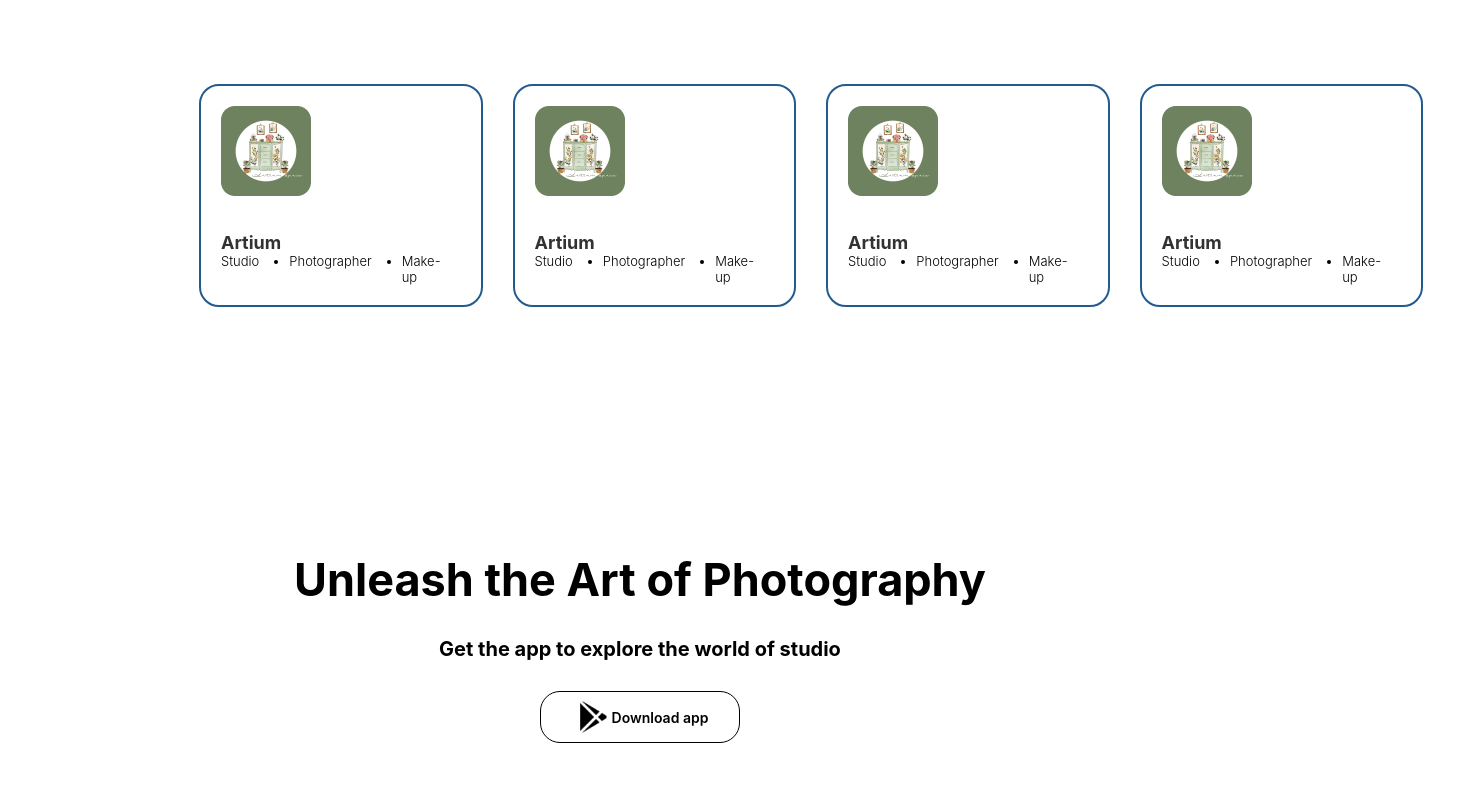
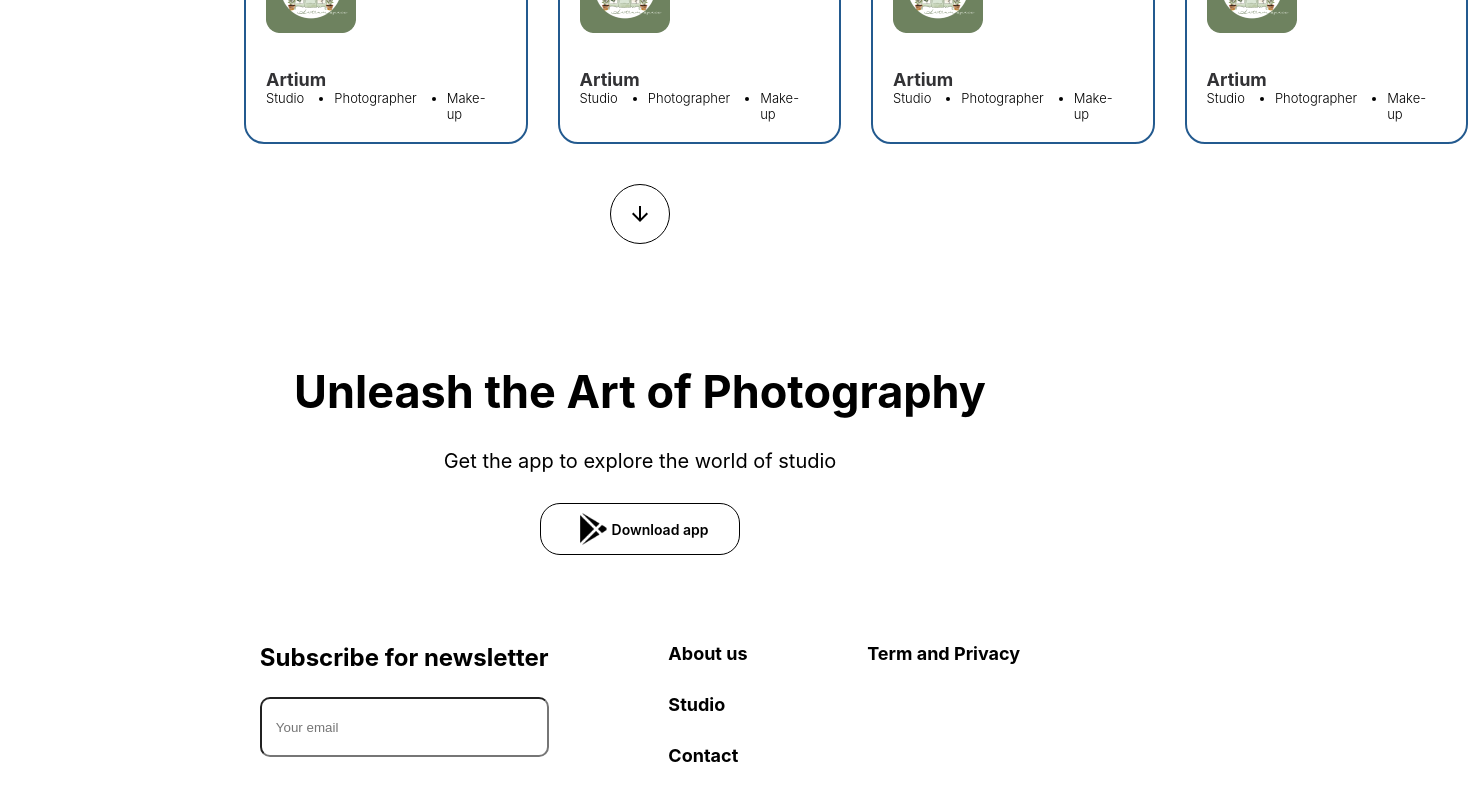
Before and after one commit to eung-eung/FrameMatesClient, a React (Create React App) app: page / in a window 1280 px wide. Shown: the part 1932-2732 px from the top of the page, 1468 px wide, since content can reach past the window. Built offline with nearby package versions, Linux system fonts and the light colour scheme.

Commit message:
add href

```diff
--- a/src/components/homePageComponents/AppFramemates.js
+++ b/src/components/homePageComponents/AppFramemates.js
@@ -2,7 +2,7 @@ import React from 'react'
 
 export default function AppFramemates() {
     return (
-        <div className='app-part'>
+        <div className='app-part' id='app'>
             <h1 className='first-title'>
                 Unleash the Art of Photography
             </h1>
@@ -13,6 +13,22 @@ export default function AppFramemates() {
                 <img src='/images/GooglePlay.png' />
                 <p>Download app</p>
             </div>
+
+            <div className='footer'>
+                <div className='footer-sub'>
+                    <p>Subscribe for newsletter</p>
+                    <input placeholder='Your email' className='subscribe' />
+                </div>
+
+                <div className='list-footer'>
+                    <a href='#about'>About us</a>
+                    <a href='#studio'>Studio</a>
+                    <a href='#contact'>Contact</a>
+                </div>
+                <div className='term'>
+                    <p>Term and Privacy</p>
+                </div>
+            </div>
         </div>
     )
 }
--- a/src/components/homePageComponents/Highlight.js
+++ b/src/components/homePageComponents/Highlight.js
@@ -1,6 +1,6 @@
 import React from 'react'
 import HighlightStudio from './HighlightStudio'
-
+import ArrowDownwardIcon from '@mui/icons-material/ArrowDownward';
 export default function Highlight() {
     return (
         <div className='highlight-part' id='highlight'>
@@ -11,7 +11,9 @@ export default function Highlight() {
                 <HighlightStudio />
                 <HighlightStudio />
             </div>
-
+            <div className='arrow-down' onClick={() => window.location.href = "#app"}>
+                <ArrowDownwardIcon />
+            </div>
         </div>
     )
 }
--- a/src/components/homePageComponents/HomeSummary.js
+++ b/src/components/homePageComponents/HomeSummary.js
@@ -2,10 +2,14 @@ import React from 'react'
 import EastOutlinedIcon from '@mui/icons-material/EastOutlined';
 import NearMeOutlinedIcon from '@mui/icons-material/NearMeOutlined';
 import ArrowDownwardIcon from '@mui/icons-material/ArrowDownward';
-export default function HomeSummary() {
+export default function HomeSummary({ setNav }) {
+    const handleRef = ref => {
+        window.location.href = ref
+        setNav(ref)
+    }
     return (
         <>
-            <div className='home-package'>
+            <div className='home-package' id='home'>
                 <div className='our-studio'>
                     <img src='/images/Rectangle7.png' />
                     <div className='our-studio-content'>
@@ -18,7 +22,7 @@ export default function HomeSummary() {
                 </div>
                 {/* mid */}
                 <div className='middle-content'>
-                    <div className='about'>
+                    <div className='about' onClick={() => handleRef("#about")}>
                         <p>About us</p>
                         <div className='about-content'>
                             <span>Discovery</span>
@@ -34,7 +38,7 @@ export default function HomeSummary() {
                     </div>
                 </div>
                 {/* 3rd */}
-                <div className='highlight'>
+                <div className='highlight' onClick={() => handleRef("#highlight")}>
                     <img src='/images/Rectangle10.png' />
                     <p>Highlight</p>
                 </div>
--- a/src/components/homePageComponents/header/Header.js
+++ b/src/components/homePageComponents/header/Header.js
@@ -1,23 +1,27 @@
-import React from 'react'
+import React, { useEffect } from 'react'
 import Tabs from '@mui/material/Tabs';
 import Tab from '@mui/material/Tab';
 import "../../../styles/HomePage.css"
 import LocalMallOutlinedIcon from '@mui/icons-material/LocalMallOutlined';
 import AccountCircleIcon from '@mui/icons-material/AccountCircle';
 import UseToken from "../../../utils/UseToken"
-export default function Header() {
+export default function Header({ nav }) {
     const [value, setValue] = React.useState('');
     const { getToken } = UseToken()
     const handleChange = (event, newValue) => {
         setValue(newValue);
     };
-    const handleHref = e => {
-        window.location.href = "#about"
+    useEffect(() => {
+        setValue(nav);
+    }, [nav])
+
+    const handleHref = ref => {
+        window.location.href = ref
     }
     return (
         <div className='header'>
             <div className='left-header'>
-                <img src='/images/LOGOHeader.png' />
+                <img src='/images/LOGOHeader.png' onClick={() => window.location.href = "#home"} />
                 <Tabs
                     value={value}
                     onChange={handleChange}
@@ -26,9 +30,9 @@ export default function Header() {
                     indicatorColor="primary"
                     aria-label="secondary tabs example"
                 >
-                    <Tab sx={{ fontWeight: 600, textTransform: "capitalize" }} value="one" onClick={handleHref} label="About us" />
-                    <Tab sx={{ fontWeight: 600, textTransform: "capitalize" }} value="two" label="App" />
-                    <Tab sx={{ fontWeight: 600, textTransform: "capitalize" }} value="three" label="Studio" />
+                    <Tab sx={{ fontWeight: 600, textTransform: "capitalize" }} value="#about" onClick={() => handleHref("#about")} label="About us" />
+                    <Tab sx={{ fontWeight: 600, textTransform: "capitalize" }} value="#app" onClick={() => handleHref("#app")} label="App" />
+                    <Tab sx={{ fontWeight: 600, textTransform: "capitalize" }} value="#studio" label="Studio" />
                 </Tabs>
             </div>
 
--- a/src/pages/HomePage.js
+++ b/src/pages/HomePage.js
@@ -1,4 +1,4 @@
-import React from 'react'
+import React, { useState } from 'react'
 import Header from '../components/homePageComponents/header/Header'
 import HomeSummary from '../components/homePageComponents/HomeSummary'
 import Highlight from '../components/homePageComponents/Highlight'
@@ -6,10 +6,12 @@ import About from '../components/homePageComponents/About'
 import AppFramemates from '../components/homePageComponents/AppFramemates'
 
 export default function HomePage() {
+    const [nav, setNav] = useState("")
+
     return (
         <div className='container-home'>
-            <Header />
-            <HomeSummary />
+            <Header nav={nav} />
+            <HomeSummary setNav={setNav} />
             <About />
             <Highlight />
             <AppFramemates />
--- a/src/styles/HomePage.css
+++ b/src/styles/HomePage.css
@@ -9,7 +9,7 @@ html {
 }
 
 .container-home {
-    margin: 0 150px;
+    margin: 0 200px;
 }
 
 .header {
@@ -43,7 +43,7 @@ html {
 
 .our-studio {
     position: relative;
-    flex-basis: 70%;
+    flex-basis: 50%;
 }
 
 .our-studio img {
@@ -53,7 +53,7 @@ html {
 
 .our-studio-content {
     position: absolute;
-    top: 30%;
+    top: 50%;
     transform: translateY(-50%);
     right: 5%;
     font-weight: 600;
@@ -70,7 +70,7 @@ html {
     display: flex;
     height: 620px;
     justify-content: space-around;
-    margin-top: 10%;
+    padding-top: 10%;
     margin-bottom: 15%;
     position: relative;
 }
@@ -91,6 +91,7 @@ html {
     border-radius: 50px;
     padding: 20px;
     margin-bottom: 30px;
+    cursor: pointer;
     position: relative;
 }
 
@@ -121,7 +122,7 @@ html {
 
 .highlight {
     position: relative;
-
+    cursor: pointer;
 }
 
 .highlight p {
@@ -251,6 +252,7 @@ html {
 .highlight-part {
     margin-top: 15%;
     margin-bottom: 15%;
+    position: relative;
 }
 
 .highlight-part img {
@@ -312,7 +314,7 @@ html {
     flex-direction: column;
     align-items: center;
     padding-top: 10%;
-    margin-bottom: 15%;
+    margin-bottom: 10%;
 }
 
 .download-item img {
@@ -342,4 +344,36 @@ html {
     display: block;
     font-size: 20px;
     margin-bottom: 30px;
+    font-weight: 400;
 }
+
+.footer {
+    display: flex;
+    justify-content: space-around;
+    width: 100%;
+    margin-top: 10%;
+}
+
+.list-footer {
+    display: flex;
+    flex-direction: column;
+    font-size: 18px;
+}
+
+.list-footer a {
+    text-decoration: none;
+    color: #000000;
+    margin-bottom: 30px;
+}
+
+.subscribe {
+    padding: 10px 14px;
+    border-radius: 10px;
+    width: 100%;
+    margin-top: 25px;
+    height: 60px;
+}
+
+.term {
+    font-size: 18px;
+}
```
